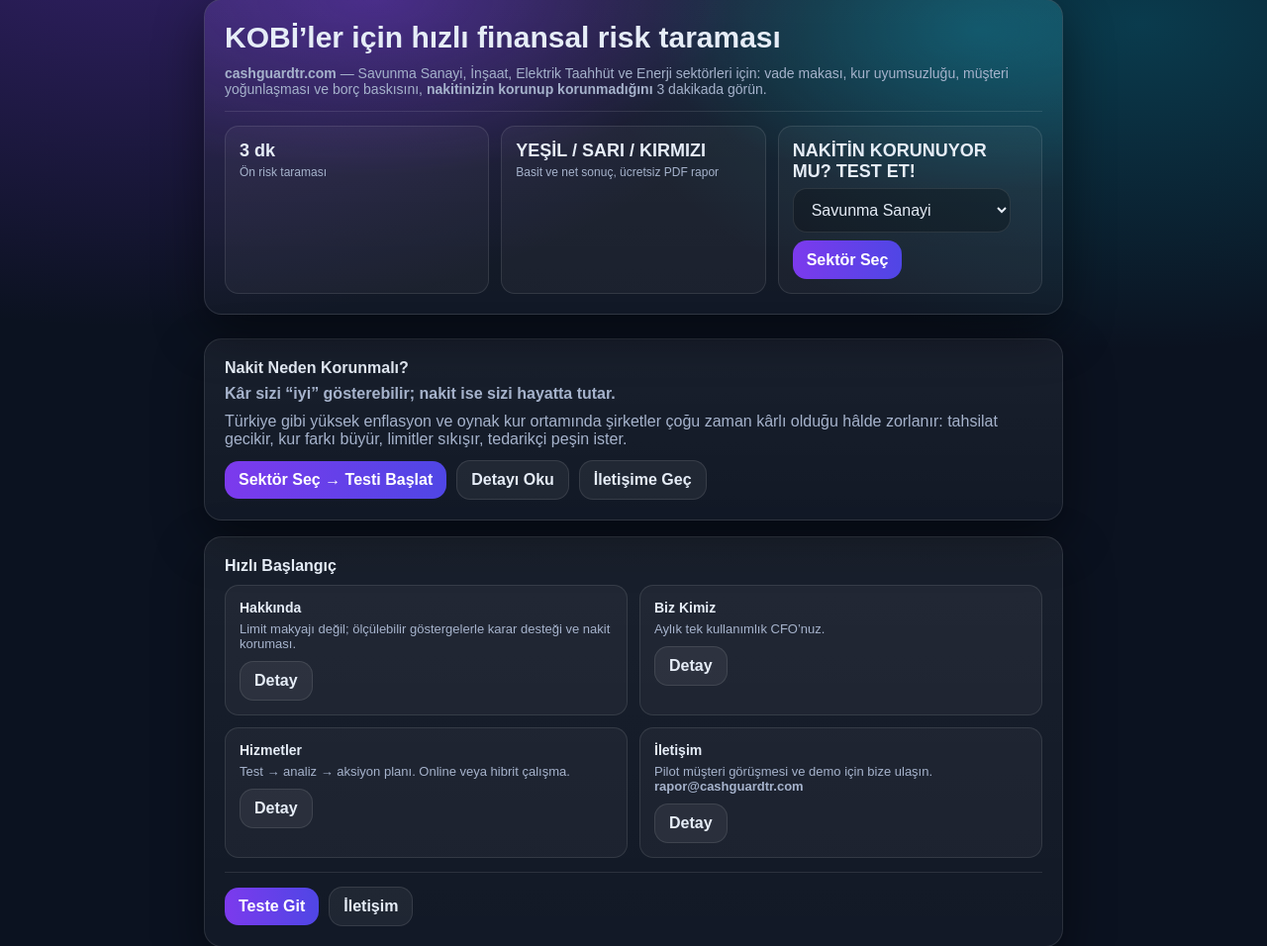
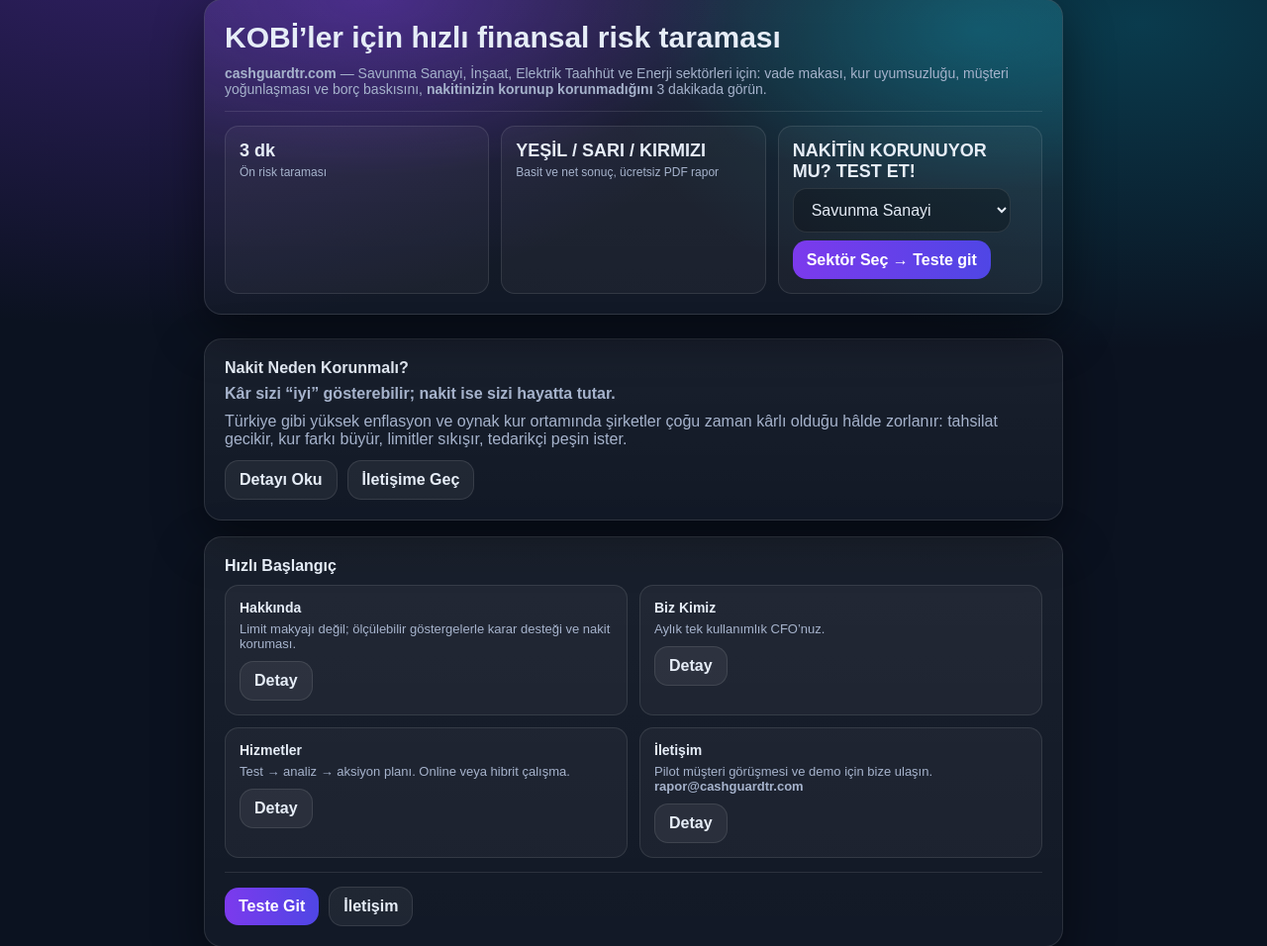
Before and after one commit to osmanekinci26/cashguardtr, a FastAPI app: page / in a window 1280 px wide. Shown: the part 90-1046 px from the top of the page at 99% size. Run offline with FastAPI, Linux system fonts and the light colour scheme.

Commit message:
update homepage content

```diff
--- a/app/templates/index.html
+++ b/app/templates/index.html
@@ -36,7 +36,7 @@
               <option value="electrical">Elektrik Taahhüt</option>
               <option value="energy">Enerji</option>
             </select>
-            <button class="btn" type="submit">Sektör Seç</button>
+            <button class="btn" type="submit">Sektör Seç → Teste git</button>
           </form>
         </div>
       </div>
@@ -57,7 +57,6 @@
     </p>
 
     <div class="actions" style="margin-top:12px;">
-      <a class="btn" href="#sector">Sektör Seç → Testi Başlat</a>
       <a class="btn secondary" href="/why-cash">Detayı Oku</a>
       <a class="btn secondary" href="/contact">İletişime Geç</a>
     </div>
```
